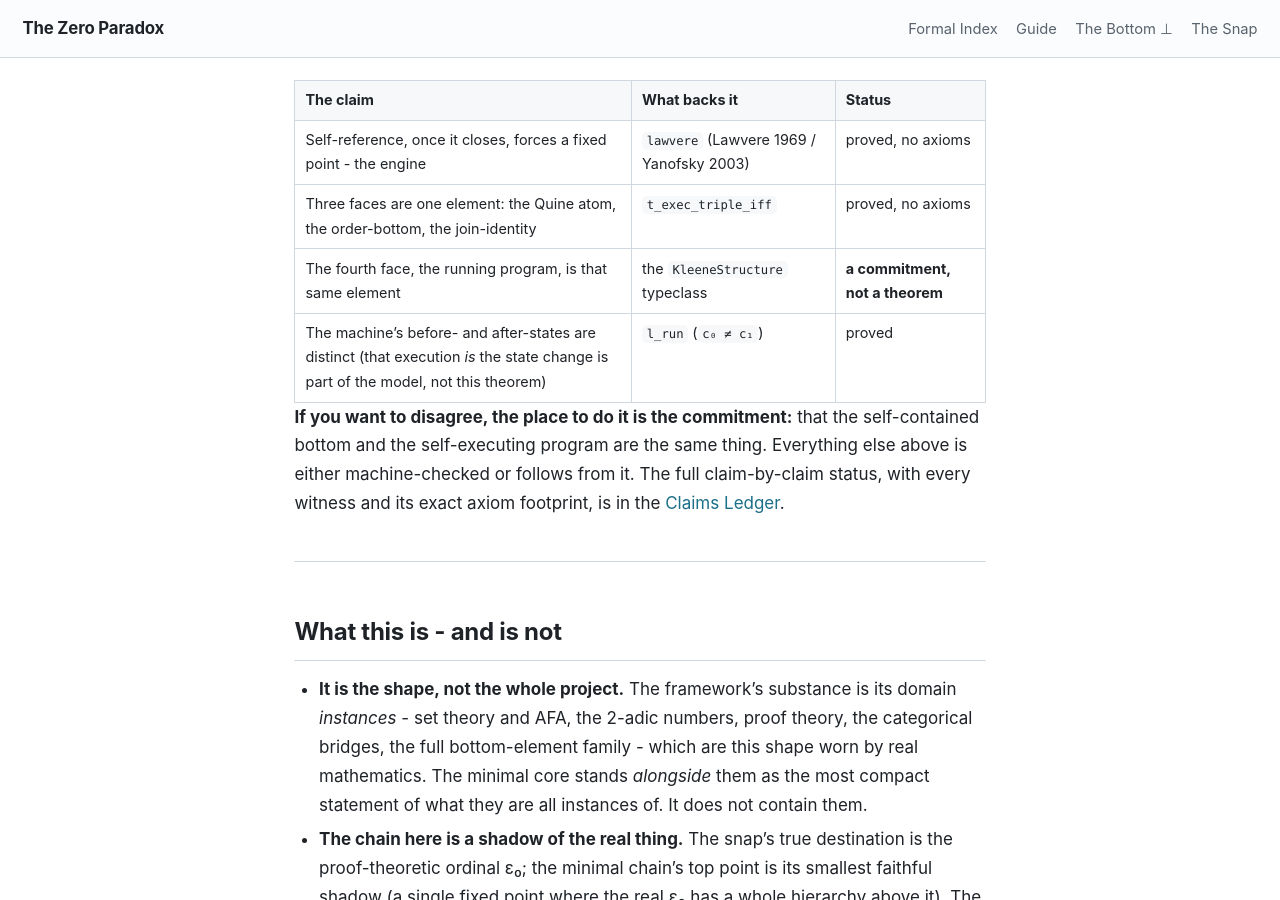
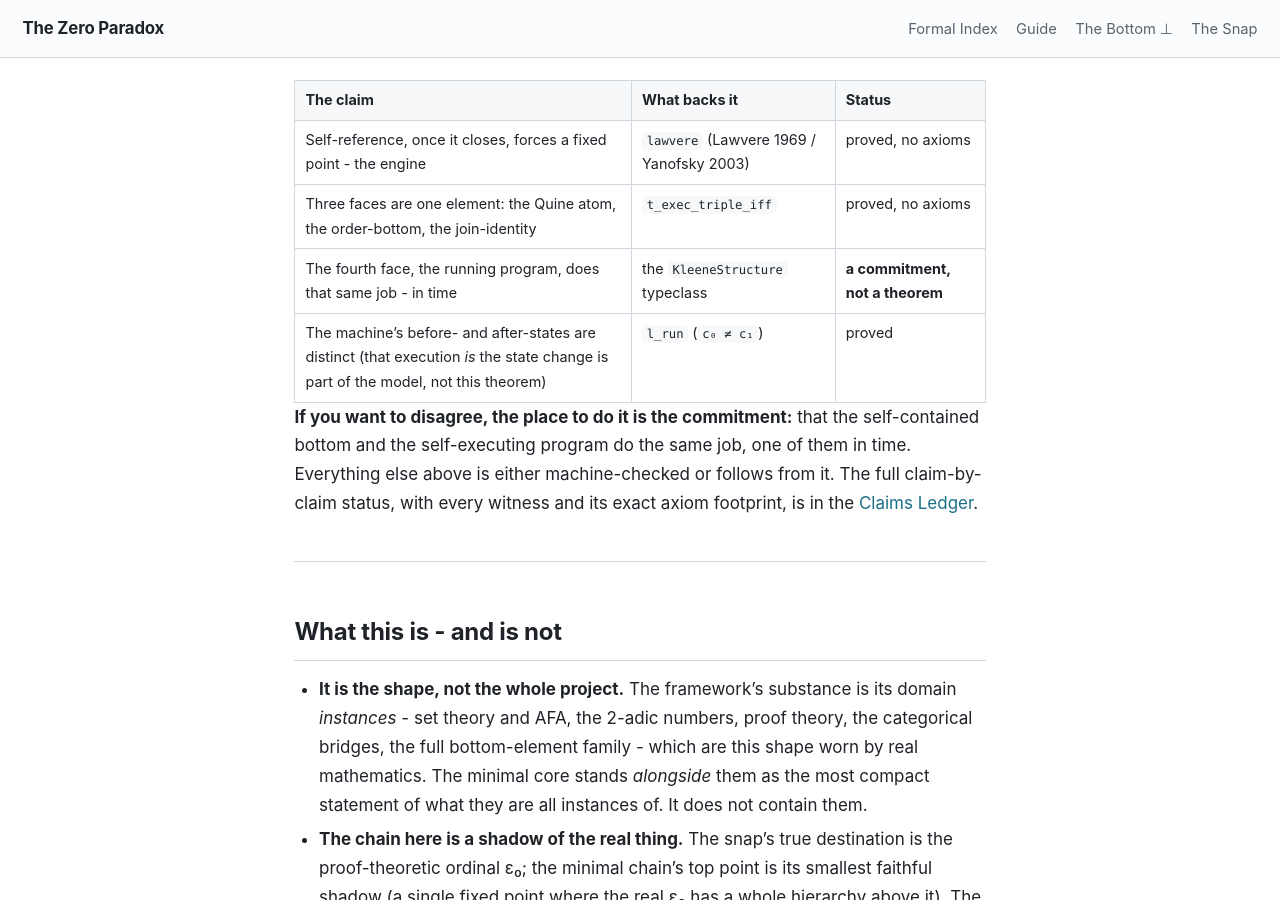
Before and after one commit to timbrigham/ZeroParadox, a Jekyll site: the page built from MINIMAL_CORE.md, in a window 1280 px wide and 900 px high, scrolled down 3032 px. Built offline with Jekyll 4.4.1, drawn with Linux system fonts in a browser that asks for light colours; our own code applies the rules of GitHub Pages for plain Markdown files.

Commit message:
Minimal Core: the fourth face does the same job in time, not the same element (role, not identity)
Co-Authored-By: Claude Opus 4.8 <noreply@anthropic.com>
Claude-Session: https://claude.ai/code/session_019ex5pUXGAyW6SbgBURSS9M

```diff
--- a/MINIMAL_CORE.md
+++ b/MINIMAL_CORE.md
@@ -56,10 +56,10 @@ Every step above is either something a machine already checked, or a commitment
 |---|---|---|
 | Self-reference, once it closes, forces a fixed point - the engine | `lawvere` (Lawvere 1969 / Yanofsky 2003) | proved, no axioms |
 | Three faces are one element: the Quine atom, the order-bottom, the join-identity | `t_exec_triple_iff` | proved, no axioms |
-| The fourth face, the running program, is that same element | the `KleeneStructure` typeclass | **a commitment, not a theorem** |
+| The fourth face, the running program, does that same job - in time | the `KleeneStructure` typeclass | **a commitment, not a theorem** |
 | The machine's before- and after-states are distinct (that execution *is* the state change is part of the model, not this theorem) | `l_run` (`c₀ ≠ c₁`) | proved |
 
-**If you want to disagree, the place to do it is the commitment:** that the self-contained bottom and the self-executing program are the same thing. Everything else above is either machine-checked or follows from it. The full claim-by-claim status, with every witness and its exact axiom footprint, is in the [Claims Ledger](CLAIMS.md).
+**If you want to disagree, the place to do it is the commitment:** that the self-contained bottom and the self-executing program do the same job, one of them in time. Everything else above is either machine-checked or follows from it. The full claim-by-claim status, with every witness and its exact axiom footprint, is in the [Claims Ledger](CLAIMS.md).
 
 ---
 
```
